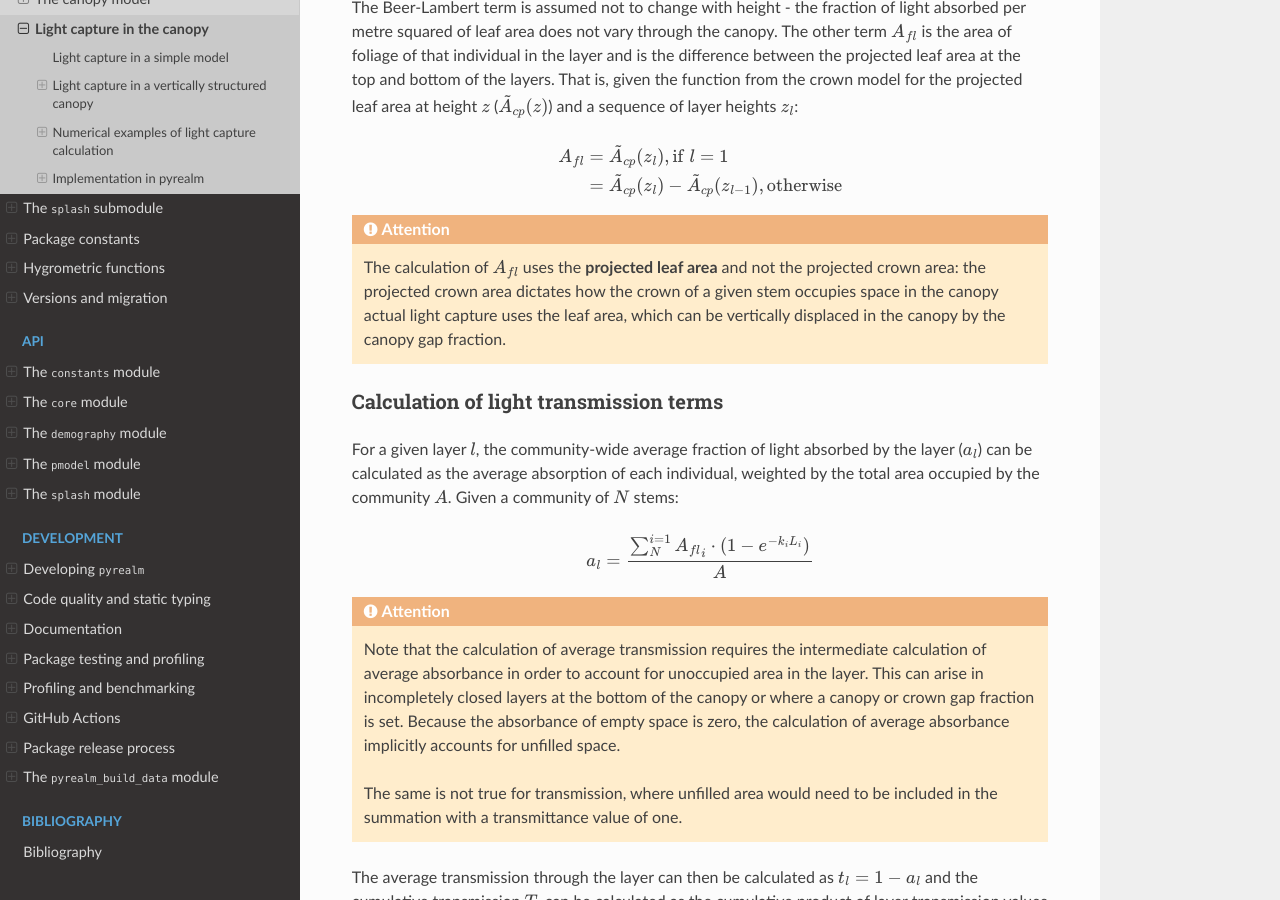
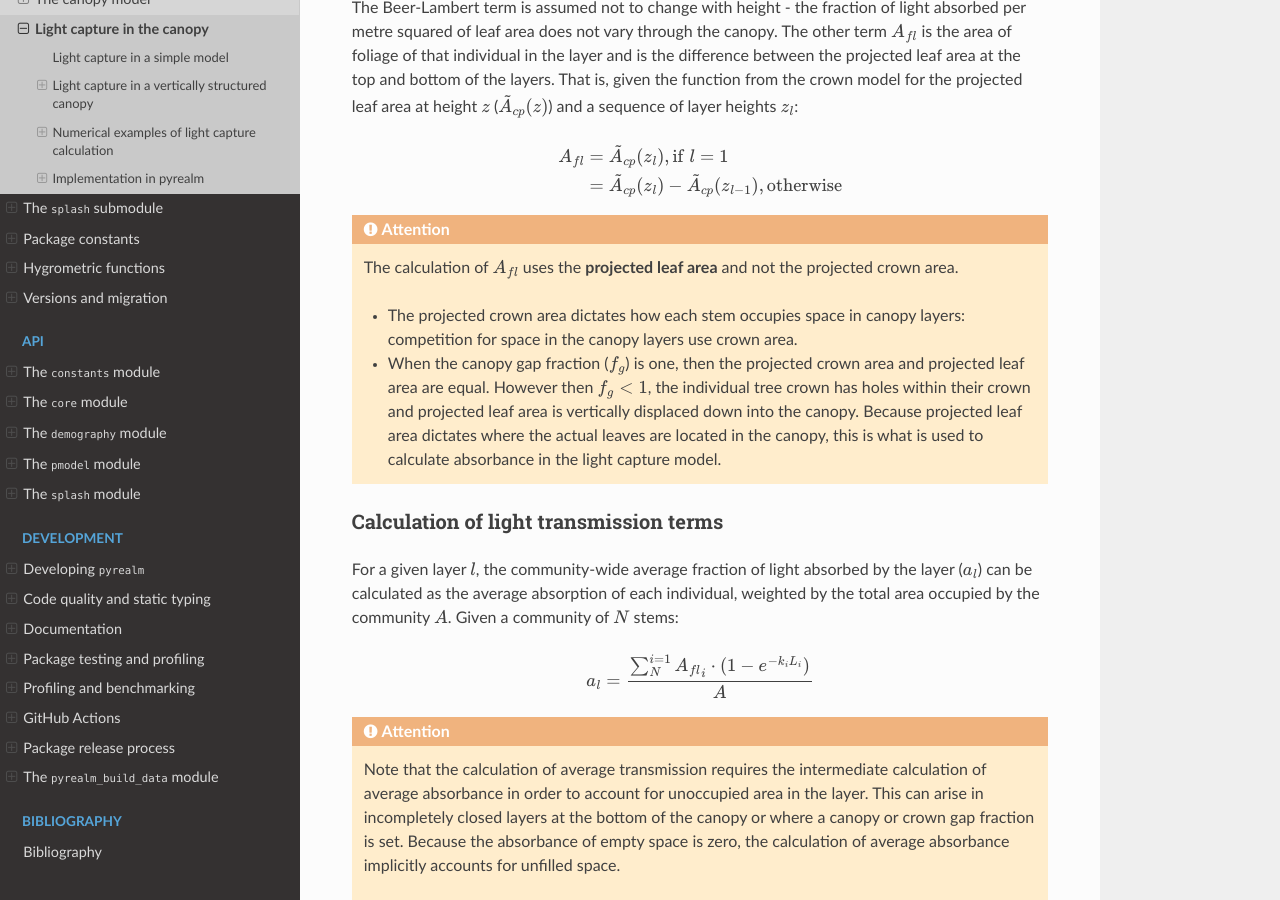
Before and after one commit to ImperialCollegeLondon/pyrealm, a Sphinx documentation site: the page built from docs/source/users/demography/light_capture.md, in a window 1280 px wide and 900 px high, scrolled down 1528 px. Built offline with Sphinx 7.4.7 and the Read the Docs theme 3.1.0, drawn with Linux system fonts in a browser that asks for light colours.

Commit message:
Clarified crown v leaf area in light capture model

````diff
--- a/docs/source/users/demography/light_capture.md
+++ b/docs/source/users/demography/light_capture.md
@@ -108,9 +108,15 @@ $$
 
 ```{attention}
 The calculation of $A_{fl}$ uses the **projected leaf area** and not the projected crown
-area: the projected crown area dictates how the crown of a given stem occupies space in
-the canopy actual light capture uses the leaf area, which can be vertically displaced in
-the canopy by the canopy gap fraction.
+area.
+
+* The projected crown area dictates how each stem occupies space in canopy layers:
+  competition for space in the canopy layers use crown area.
+* When the canopy gap fraction ($f_g$) is one, then the projected crown area and
+  projected leaf area are equal. However then $f_g < 1$, the individual tree crown has
+  holes within their crown and projected leaf area is vertically displaced down into the
+  canopy. Because projected leaf area dictates where the actual leaves are located in
+  the canopy, this is what is used to calculate absorbance in the light capture model.
 ```
 
 ### Calculation of light transmission terms
@@ -344,8 +350,8 @@ if np.allclose(simulated_per_stem_f_abs, per_stem_f_abs):
 ```
 
 We can now calculate the total absorption in each layer for each stem. This is the key
-result for use in most cases: **how much light flux is absorbed by each stem in the leaf area of
-each layer**.
+result for use in most cases: **how much light flux is absorbed by each stem in the leaf
+area of each layer**.
 
 ```{code-cell} ipython3
 per_stem_absorption = per_stem_f_abs * layer_leaf_area * initial_ppfd
````
Also changed, not shown: 1 other file.
